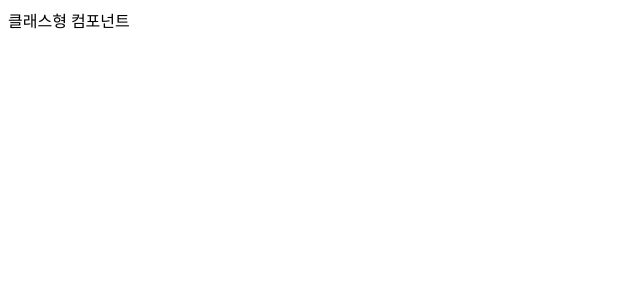
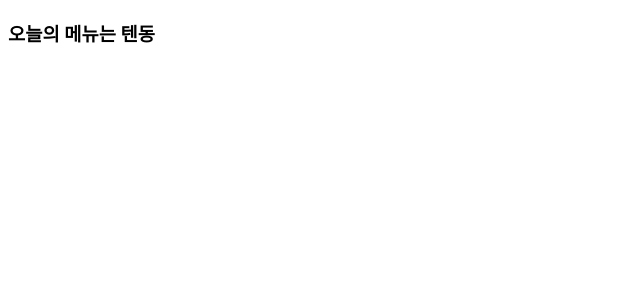
Before and after one commit to starminds/base_react, a React (Create React App) app: page / in a window 1280 px wide. Shown: the top 300 px of the page, without its empty margins (0-640 px from the left). Built offline with nearby package versions, Linux system fonts and the light colour scheme.

Commit message:
foodMenu

```diff
--- a/src/App.js
+++ b/src/App.js
@@ -5,6 +5,7 @@ import {
   FnComponent_1,
   FnComponent_2,
 } from "./components/2_component/FnComponent";
+import { FoodMenu } from "./components/2_component/FoodMenu";
 // import FnComponent from "./components/2_component/FnComponent";
 
 const App = () => {
@@ -17,7 +18,8 @@ const App = () => {
       {/* <FnComponent_1 />
       <FnComponent_2 /> */}
 
-      <ClassComponent />
+      {/* <ClassComponent /> */}
+      <FoodMenu />
     </div>
   );
 };
--- /dev/null
+++ b/src/components/2_component/FoodMenu.js
@@ -0,0 +1,3 @@
+export const FoodMenu = () => {
+  return <h3>오늘의 메뉴는 텐동</h3>;
+};
```
